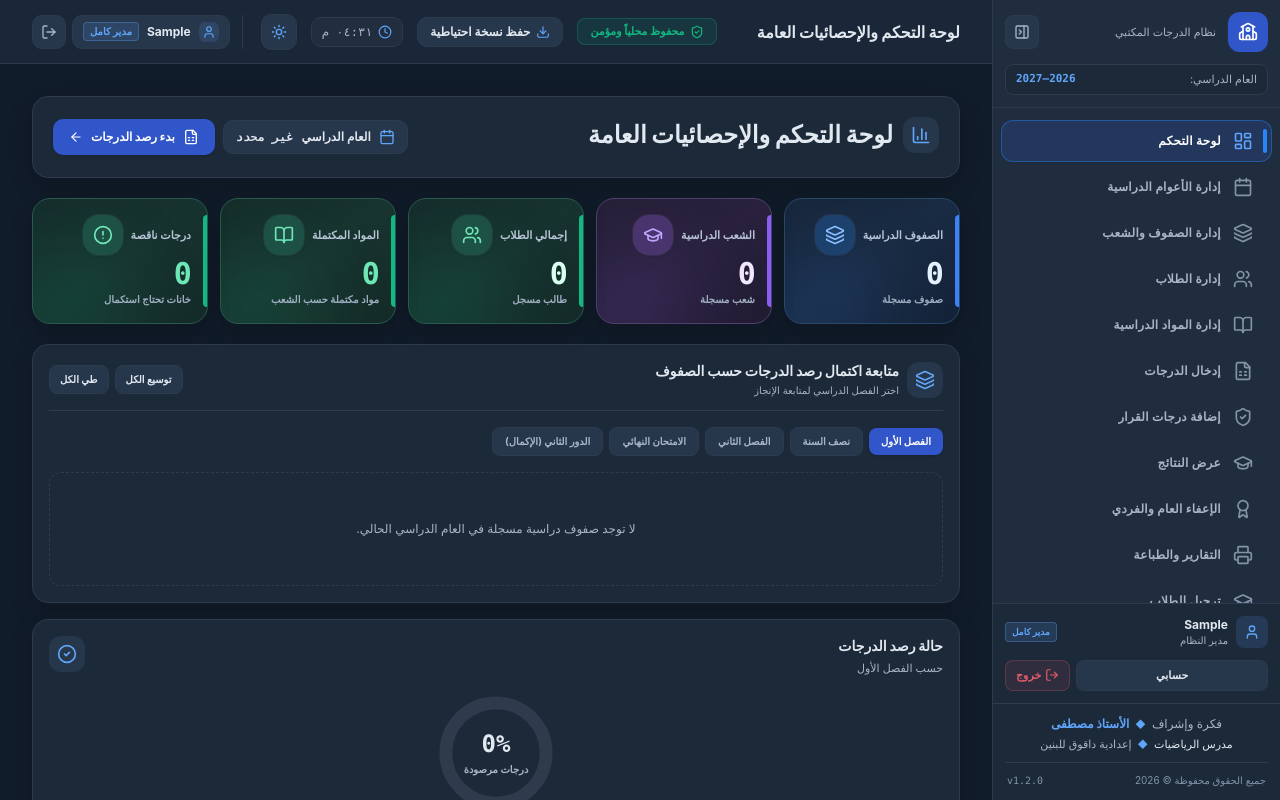
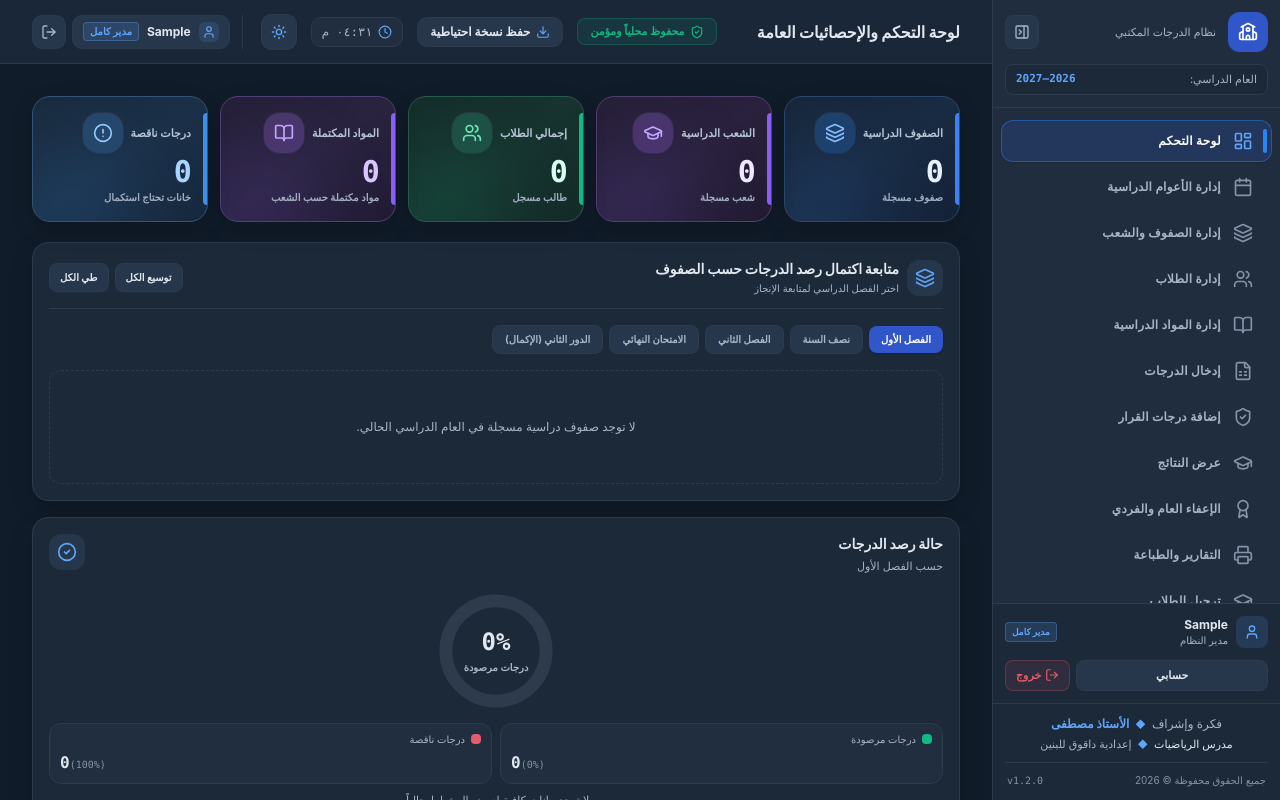
Before and after one commit to mustafaaliraqi898/Levels-of-Management, a React (Vite) app: page / in a window 1280 px wide. Both pictures are taken after typing "Sample", "Sample123", "Sample123" into the empty fields and a click on the button "إنشاء الحساب والبدء". Shown: the top 800 px of the page. Built offline with nearby package versions, Linux system fonts and the light colour scheme.

Commit message:
Simplify dashboard and distinguish KPI cards
Remove duplicate dashboard heading, year label and grade-entry shortcut; refine KPI colors for students, completed subjects and missing grades.

```diff
--- a/src/components/Dashboard/DashboardView.tsx
+++ b/src/components/Dashboard/DashboardView.tsx
@@ -16,20 +16,17 @@ import {
   filterStudentsByAcademicYear,
 } from '../../utils/academicYearUtils';
 import {
-  Calendar,
   Layers,
   Users,
   BookOpen,
   CheckCircle2,
   AlertCircle,
-  FileSpreadsheet,
   ArrowLeft,
   ChevronDown,
   ChevronUp,
   Clock,
   GraduationCap,
   PieChart,
-  BarChart3,
 } from 'lucide-react';
 
 interface DashboardViewProps {
@@ -393,11 +390,11 @@ export const DashboardView: React.FC<DashboardViewProps> = ({
       value: hierarchyStats.completedCount,
       detail: 'مواد مكتملة حسب الشعب',
       icon: <BookOpen className="h-5 w-5" />,
-      surfaceTone: 'border-[#D2EEE4] bg-gradient-to-br from-white via-[#F3FBF7] to-[#E8F7EF] dark:border-[#285B4D] dark:from-[#152C29] dark:via-[#18342F] dark:to-[#142A26]',
-      iconTone: 'bg-[#DDF8EC] text-[#059669] dark:bg-[#1D5145] dark:text-[#6EE7B7]',
-      valueTone: 'text-[#087A59] dark:text-[#6EE7B7]',
-      accentTone: 'bg-[#10B981]',
-      glowTone: 'bg-[#34D399]/20 dark:bg-[#10B981]/15',
+      surfaceTone: 'border-[#DDD6FE] bg-gradient-to-br from-white via-[#F8F6FF] to-[#EEE9FF] dark:border-[#514078] dark:from-[#241F36] dark:via-[#29233F] dark:to-[#211B34]',
+      iconTone: 'bg-[#EDE7FF] text-[#7C3AED] dark:bg-[#49366D] dark:text-[#C4A5FF]',
+      valueTone: 'text-[#5B21B6] dark:text-[#D8C4FF]',
+      accentTone: 'bg-[#8B5CF6]',
+      glowTone: 'bg-[#A78BFA]/20 dark:bg-[#8B5CF6]/15',
       action: 'grade_entry' as ActiveTab,
     },
     {
@@ -407,53 +404,21 @@ export const DashboardView: React.FC<DashboardViewProps> = ({
       icon: <AlertCircle className="h-5 w-5" />,
       surfaceTone: totalGradeSlotsMissing > 0
         ? 'border-[#F4D6D9] bg-gradient-to-br from-white via-[#FFF8F8] to-[#FCEAEC] dark:border-[#69404A] dark:from-[#302127] dark:via-[#35232B] dark:to-[#2B1D25]'
-        : 'border-[#CDEFE3] bg-gradient-to-br from-white via-[#F2FCF8] to-[#E4F7EF] dark:border-[#285B4D] dark:from-[#152C2B] dark:via-[#17332F] dark:to-[#142A28]',
+        : 'border-[#CFE2F5] bg-gradient-to-br from-white via-[#F5FAFF] to-[#E8F3FF] dark:border-[#315477] dark:from-[#192A3D] dark:via-[#1B3048] dark:to-[#17283D]',
       iconTone: totalGradeSlotsMissing > 0
         ? 'bg-[#FCE7E9] text-[#D14352] dark:bg-[#65313D] dark:text-[#FDA4AF]'
-        : 'bg-[#DDF8EC] text-[#059669] dark:bg-[#1D5145] dark:text-[#6EE7B7]',
+        : 'bg-[#DCEEFF] text-[#2474C8] dark:bg-[#24476B] dark:text-[#8FC8FF]',
       valueTone: totalGradeSlotsMissing > 0
         ? 'text-[#B42332] dark:text-[#FDA4AF]'
-        : 'text-[#087A59] dark:text-[#6EE7B7]',
-      accentTone: totalGradeSlotsMissing > 0 ? 'bg-[#E35D6A]' : 'bg-[#10B981]',
-      glowTone: totalGradeSlotsMissing > 0 ? 'bg-[#FB7185]/20 dark:bg-[#E35D6A]/15' : 'bg-[#34D399]/20 dark:bg-[#10B981]/15',
+        : 'text-[#185B9D] dark:text-[#A8D5FF]',
+      accentTone: totalGradeSlotsMissing > 0 ? 'bg-[#E35D6A]' : 'bg-[#3B91E8]',
+      glowTone: totalGradeSlotsMissing > 0 ? 'bg-[#FB7185]/20 dark:bg-[#E35D6A]/15' : 'bg-[#60A5FA]/20 dark:bg-[#3B91E8]/15',
       action: 'grade_entry' as ActiveTab,
     },
   ];
 
   return (
     <div className="flex min-w-0 flex-col gap-5 pb-10">
-      {/* Dashboard heading and filters */}
-      <div className="flex flex-col gap-4 relative overflow-hidden rounded-2xl border border-[#DCE3ED] bg-white p-5 shadow-sm dark:border-[#2D3B4D] dark:bg-[#1C2939] dark:shadow-[0_8px_24px_rgba(0,0,0,0.2)] lg:flex-row lg:items-center lg:justify-between">
-        <div className="min-w-0">
-          <div className="mb-1 flex items-center gap-2.5">
-            <span className="rounded-xl bg-[#3156C9]/10 p-2 text-[#3156C9] dark:bg-[#26364B] dark:text-[#60A5FA]">
-              <BarChart3 className="h-5 w-5" />
-            </span>
-            <h1 className="text-xl font-black text-[#1E293B] dark:text-[#E2E8F0] sm:text-2xl">لوحة التحكم والإحصائيات العامة</h1>
-          </div>
-          <div className="mt-1 flex flex-wrap items-center gap-3 text-[11px] text-[#64748B] dark:text-[#A8B5C7]">
-            {settings.directorName && <span>مدير المدرسة: {settings.directorName}</span>}
-          </div>
-        </div>
-
-        <div className="flex flex-wrap items-center gap-2">
-          <label className="flex items-center gap-2 rounded-[10px] border border-[#DCE3ED] bg-[#F4F6FA] px-3 py-2 text-xs font-bold text-[#1E293B] dark:border-[#2D3B4D] dark:bg-[#26364B] dark:text-[#E2E8F0]">
-            <Calendar className="h-4 w-4 text-[#3156C9] dark:text-[#60A5FA]" />
-            <span>العام الدراسي</span>
-            <span className="font-mono tabular-nums">{currentYear?.name || 'غير محدد'}</span>
-          </label>
-          <button
-            type="button"
-            onClick={() => onNavigate('grade_entry')}
-            className="inline-flex items-center justify-center gap-2 rounded-[10px] bg-[#3156C9] px-4 py-2.5 text-xs font-black text-white shadow-sm transition-all hover:bg-[#2749B0] dark:hover:bg-[#3979E6] cursor-pointer"
-          >
-            <FileSpreadsheet className="h-4 w-4" />
-            بدء رصد الدرجات
-            <ArrowLeft className="h-3.5 w-3.5" />
-          </button>
-        </div>
-      </div>
-
       {/* Unified Fluent KPI cards */}
       <div className="grid grid-cols-2 gap-3 sm:grid-cols-3 xl:grid-cols-5">
         {statCards.map((card) => (
```
